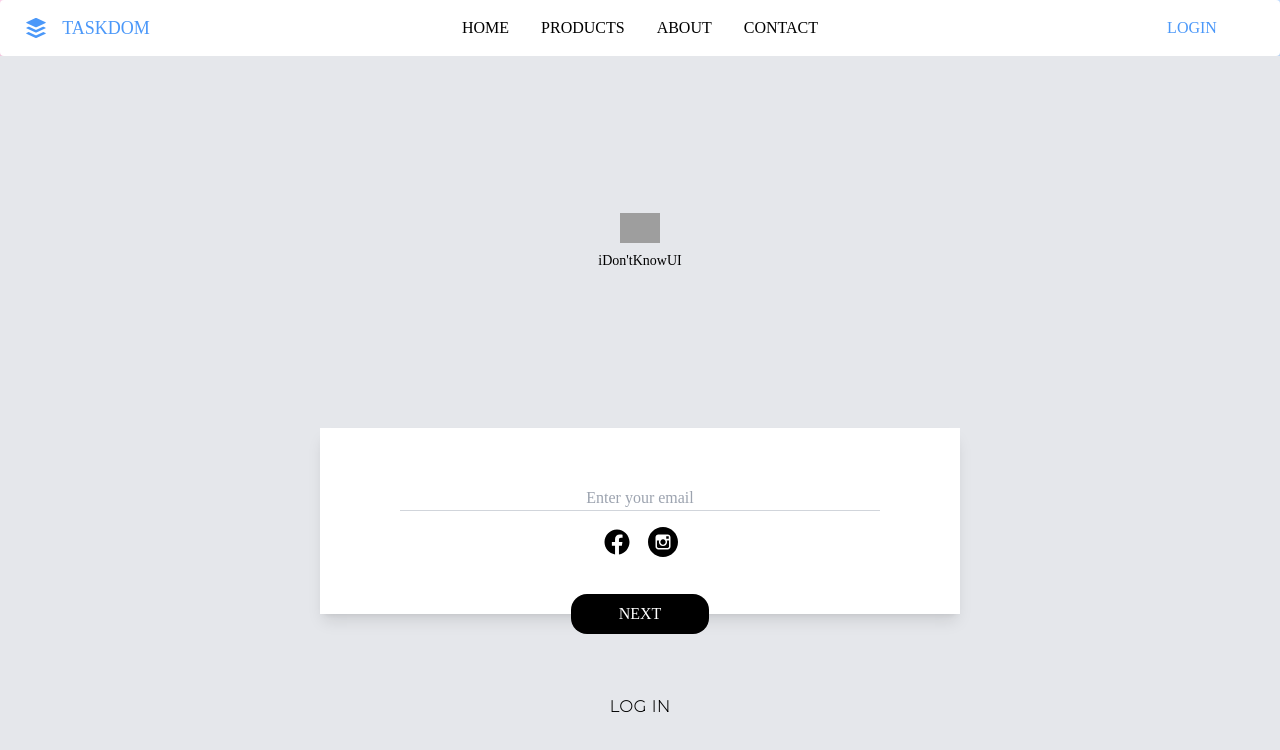
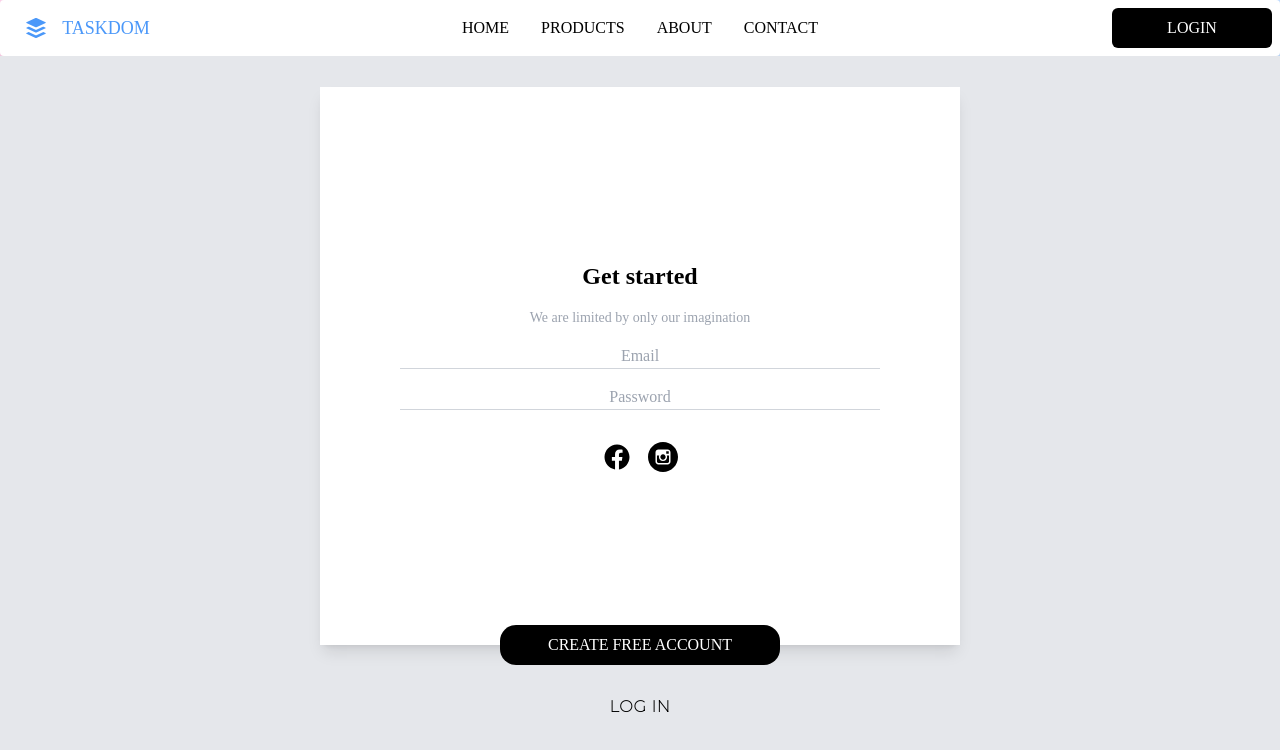
Before and after one commit to mandipollo/taskdom, a React (Vite) app: page /signup in a window 1280 px wide. Shown: the top 750 px of the page. Built offline with nearby package versions, Linux system fonts and the light colour scheme; grey boxes are pictures that could not be loaded; a web font is replaced by a local one.

Commit message:
sign up user feature added

```diff
--- a/src/components/auth/Signup.tsx
+++ b/src/components/auth/Signup.tsx
@@ -1,7 +1,5 @@
 import React, { useState } from "react";
-import prev from "../../assets/previous.svg";
 
-import loginLogo from "../../assets/loginLogo.svg";
 import { Link } from "react-router-dom";
 import facebookLogo from "../../assets/facebook.svg";
 import instagramLogo from "../../assets/instagram.svg";
@@ -20,7 +18,6 @@ const Signup: React.FC = () => {
 	const [emailValidity, setEmailValidity] = useState<boolean>(true);
 	const [password, setPassword] = useState<string | null>(null);
 	const [passwordValidity, setPasswordValidity] = useState<boolean>(true);
-	const [showPasswordForm, setShowPasswordForm] = useState<boolean>(false);
 
 	const [error, setError] = useState<string | null>(null);
 
@@ -34,30 +31,21 @@ const Signup: React.FC = () => {
 		setPassword(e.target.value);
 	};
 
-	const handleNext = (e: React.FormEvent<HTMLButtonElement>) => {
-		e.preventDefault();
-		if (isValidEmail(email) === false) {
-			setEmailValidity(false);
-		} else if (isValidEmail(email)) {
-			setEmailValidity(true);
-			dispatch(setEmailState(email));
-			setShowPasswordForm(true);
-		}
-	};
-	const handlePrev = () => {
-		setShowPasswordForm(false);
-	};
 	const handleSubmit = async (e: React.FormEvent<HTMLButtonElement>) => {
 		e.preventDefault();
-		if (isPasswordValid(password) === false) {
+		if (isPasswordValid(password) === false || isValidEmail(email) === false) {
+			setEmailValidity(false);
 			setPasswordValidity(false);
-			console.log("invalid pw");
+
+			console.log("Invalid credentials");
 
 			return;
 		} else {
 			try {
 				isPasswordValid(password);
 				setPasswordValidity(true);
+				setEmailValidity(true);
+				dispatch(setEmailState(email));
 				const { user, error } = await signUpUser({ email, password });
 				console.log(user, error);
 
@@ -72,17 +60,6 @@ const Signup: React.FC = () => {
 		}
 	};
 	// page turn animation
-	const emailFormClass: string = ` ${
-		showPasswordForm ? "hidden " : "flex"
-	}  relative flex-col justify-center items-center h-2/4  md:w-2/4 sm:w-3/4 w-3/4 bg-white shadow-lg  `;
-
-	const passwordFormClass: string = `${
-		showPasswordForm ? "flex" : "hidden"
-	}  relative flex-col justify-center items-center h-2/4  md:w-2/4 sm:w-3/4 w-3/4 bg-white shadow-lg`;
-
-	const previousBtnClass: string = `${
-		showPasswordForm ? "flex" : "hidden"
-	} absolute  top-0 bottom-0 left-0 `;
 
 	const emailTextHelper: string = `${
 		emailValidity ? "hidden" : "flex"
@@ -92,58 +69,28 @@ const Signup: React.FC = () => {
 		passwordValidity ? "hidden" : "flex"
 	}  text-red-500`;
 	return (
-		<div className="flex h-full flex-col bg-gray-200">
-			<div className="flex justify-center items-center h-2/4 flex-col space-y-2">
-				<img src={loginLogo} height={40} width={40}></img>
-				<p className="text-lg md:text-sm ">iDon'tKnowUI</p>
-			</div>
-			<div className="flex flex-col h-2/4 justify-center items-center flex-1">
-				{/* email section */}
-				<form className={emailFormClass}>
+		<div className="flex flex-1 justify-center items-center flex-col bg-gray-200">
+			<form className="flex  relative flex-col justify-center items-center h-3/4  md:w-2/4 sm:w-3/4 w-3/4 bg-white shadow-lg">
 				<div className="flex  flex-col w-full h-full justify-center items-center space-y-4 flex-1 ">
+					<p className="flex text-2xl font-bold">Get started</p>
+					<p className="text-sm text-gray-400 flex text-wrap">
+						We are limited by only our imagination
+					</p>
 					<input
 						onChange={emailHandler}
 						value={email ?? ""}
 						className="border-gray-300  outline-none border-b  text-center w-3/4 "
-							placeholder="Enter your email"
+						placeholder="Email"
 						type="email"
 					></input>
 					<p className={emailTextHelper}>
 						Please provide a valid email address
 					</p>
-						<div className="flex justify-center-items-center space-x-4">
-							<img
-								src={facebookLogo}
-								alt="facebook logo"
-								width={30}
-								height={30}
-							/>
-							<img
-								src={instagramLogo}
-								alt="instagram logo"
-								width={30}
-								height={30}
-							/>
-						</div>
-					</div>
-					<button
-						disabled={!email}
-						onClick={handleNext}
-						type="button"
-						className="absolute -bottom-5 rounded-2xl bg-black text-white py-2 px-12"
-					>
-						NEXT
-					</button>
-				</form>
-
-				{/* password section */}
-				<form className={passwordFormClass}>
-					<div className="flex  flex-col w-full h-full justify-center items-center space-y-4 flex-1 ">
 					<input
 						onChange={passwordHandler}
 						value={password ?? ""}
 						className="border-gray-300  outline-none border-b  text-center w-3/4 "
-							placeholder="Enter your password"
+						placeholder="Password"
 						type="password"
 					></input>
 					<p className="text-red-500">{error}</p>
@@ -171,17 +118,11 @@ const Signup: React.FC = () => {
 					type="submit"
 					className="absolute -bottom-5 rounded-2xl bg-black text-white py-2 px-12"
 				>
-						SIGN IN
+					CREATE FREE ACCOUNT
 				</button>
 			</form>
 
-				<div className="flex relative h-2/4 w-3/4  justify-center items-center  ">
-					<div className={previousBtnClass}>
-						<button type="button" onClick={handlePrev}>
-							<img src={prev} height={40} width={40}></img>
-						</button>
-					</div>
-
+			<div className="flex relative h-1/6 w-3/4  justify-center items-center  ">
 				<Link to="/login">
 					<button className="font-semibold font-montserrat tracking-wider">
 						LOG IN
@@ -189,7 +130,6 @@ const Signup: React.FC = () => {
 				</Link>
 			</div>
 		</div>
-		</div>
 	);
 };
 
--- a/src/components/navbar/Navbar.tsx
+++ b/src/components/navbar/Navbar.tsx
@@ -66,7 +66,7 @@ const Navbar: React.FC = () => {
 				</div>
 			</nav>
 
-			<div className=" h-full flex w-40  justify-center items-center text-[#4B98F9]">
+			<div className=" h-full flex w-40 justify-center items-center bg-black   text-white rounded-md">
 				<Link to="/login">LOGIN</Link>
 			</div>
 		</div>
--- a/src/components/navbar/NavbarRoutes.tsx
+++ b/src/components/navbar/NavbarRoutes.tsx
@@ -2,24 +2,24 @@ import { Link } from "react-router-dom";
 
 const NavbarRoutes = () => {
 	return (
-		<ul className="flex w-full  justify-center items-center space-x-8 font-mono text-md ">
-			<li>
+		<ul className="flex w-full  justify-center items-center  font-mono text-md ">
+			<li className=" hover:bg-black hover:text-white pl-4 pr-4 rounded-md ">
 				<Link to="/">
 					<button>HOME</button>
 				</Link>
 			</li>
-			<li>
+			<li className=" hover:bg-black hover:text-white pl-4 pr-4 rounded-md">
 				<Link to="/products">
 					<button>PRODUCTS</button>
 				</Link>
 			</li>
 
-			<li>
+			<li className=" hover:bg-black hover:text-white pl-4 pr-4 rounded-md">
 				<Link to="/about">
 					<button>ABOUT</button>
 				</Link>
 			</li>
-			<li>
+			<li className=" hover:bg-black hover:text-white pl-4 pr-4 rounded-md">
 				<Link to="/contact">
 					<button>CONTACT</button>
 				</Link>
```
Lines whose indentation alone changed are shown as unchanged.
